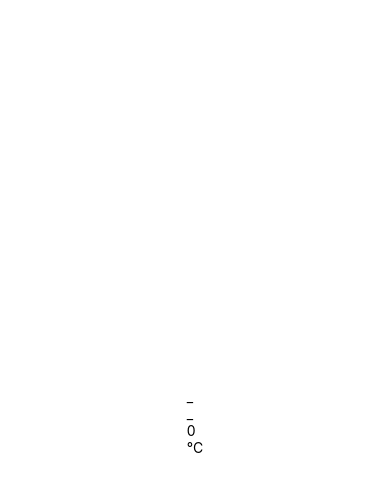
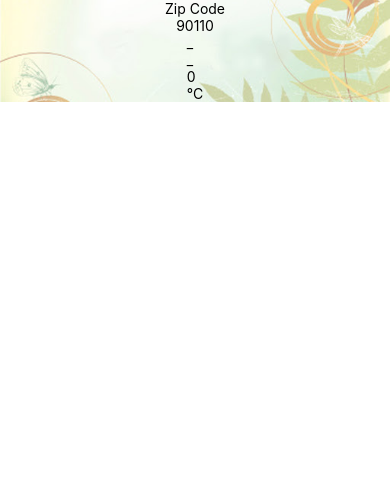
Before and after one commit to Aekkasitrun/Lab_3SA04_6110110566, a React Native app: screen / in a window 390 px wide. Shown: the top 492 px of the page. Built offline with nearby package versions, Linux system fonts and the light colour scheme.

Commit message:
เพิ่มZipCode จัดให้อยู่ตรงกลาง

```diff
--- a/App.js
+++ b/App.js
@@ -1,7 +1,8 @@
-import { StatusBar } from 'expo-status-bar';
+
 import React from 'react';
-import { StyleSheet, View } from 'react-native';
+import { StyleSheet, View, StatusBar } from 'react-native';
 import Weather from './components/Weather';
+import Constants from 'expo-constants';
 export default function App() {
  const doIt = () => {
  console.log("Hello from console")
@@ -15,9 +16,6 @@
 }
 const styles = StyleSheet.create({
  container: {
- flex: 1,
- backgroundColor: '#fff',
- alignItems: 'center',
- justifyContent: 'center',
+    paddingTop: Constants.StatusBarHeight
  },
 });
--- a/components/Weather.js
+++ b/components/Weather.js
@@ -1,5 +1,5 @@
 import React, { useState } from 'react'
-import { Text } from 'react-native'
+import { Text, ImageBackground, StyleSheet } from 'react-native'
 import Forecast from './Forecast'
 
 export default function Weather(props) {
@@ -10,7 +10,19 @@
     })
 
     return (
+        <ImageBackground source={require('../bg.jpg')} style={styles.backdrop}>
+            <Text>Zip Code</Text>
+            <Text>{props.zipCode}</Text>
+           <Forecast {...forecastInfo}/>
+        </ImageBackground>
 
-        <Forecast {...forecastInfo}/>
-    );
+    )
    }
+
+   const styles = StyleSheet.create({
+       backdrop: {
+           alignItems: 'center',
+           width: '100%',
+           height: '100%'
+       }
+   })
```
Also changed, not shown: bg.jpg (added).
